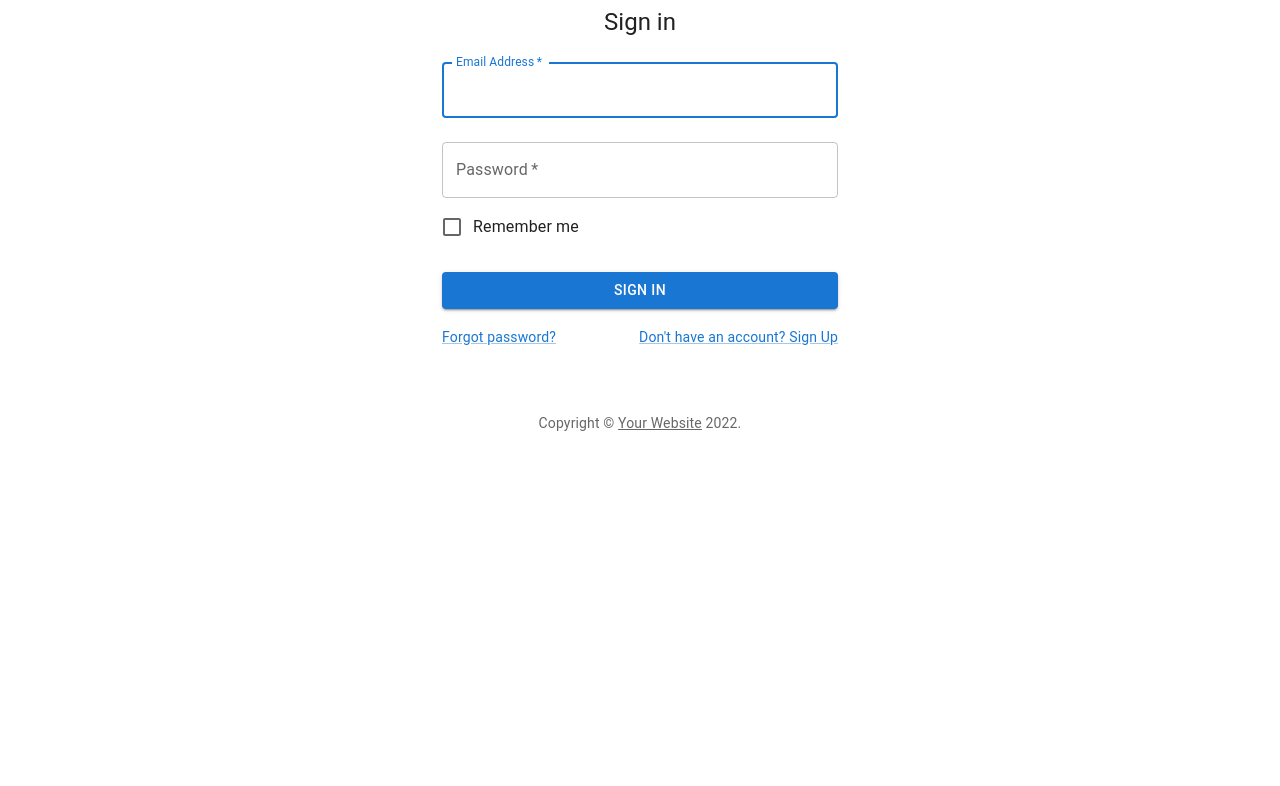
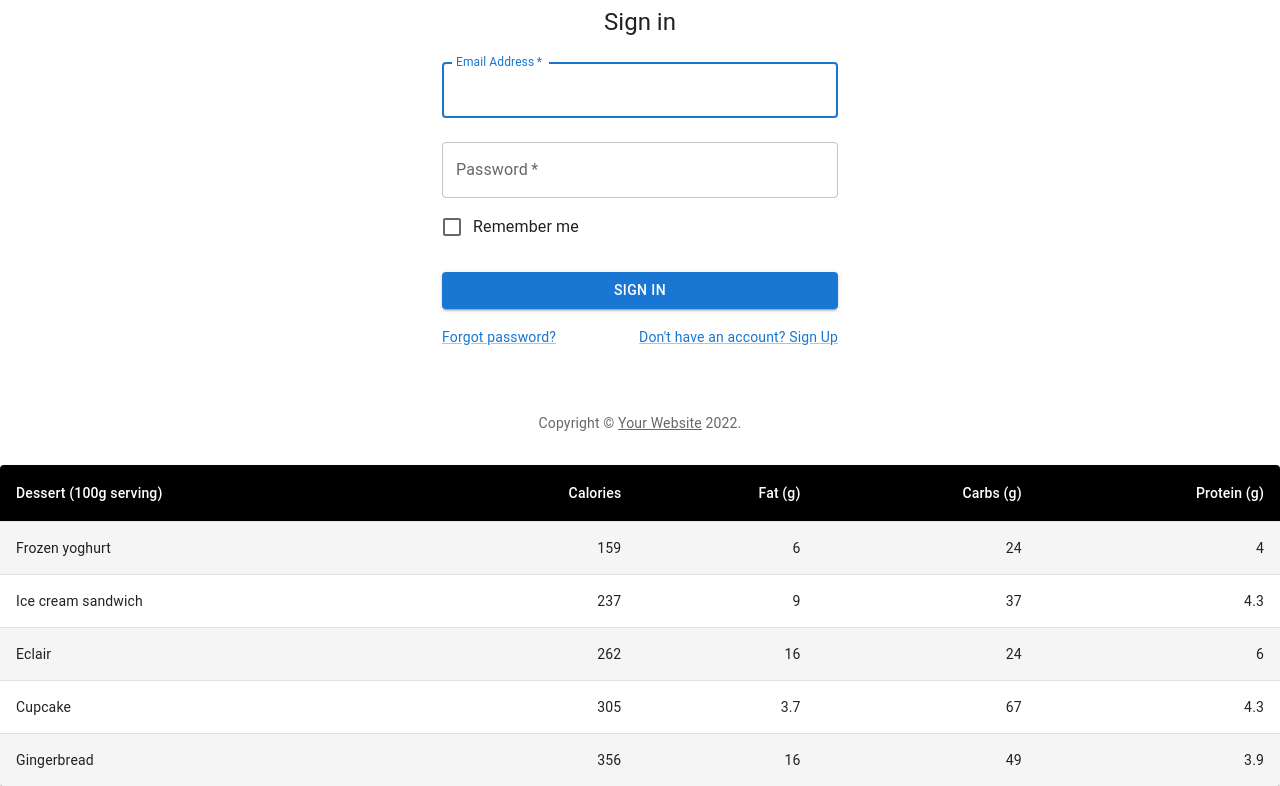
Before and after one commit to Osman-Alee/untitled11, a React (Create React App) app: page / in a window 1280 px wide. Shown: the part 783-1569 px from the top of the page. Before the commit the page ends 1248 px from the top, so only its background shows below. Built offline with nearby package versions, Linux system fonts and the light colour scheme.

Commit message:
faizan's second commit

```diff
--- a/src/App.js
+++ b/src/App.js
@@ -3,13 +3,14 @@ import * as React from 'react';
 import SignUp from "./SignUp";
 import SignIn from "./SignIn";
 import ResponsiveAppBar from "./ResponsiveAppBar";
-
+import CustomizedTables from "./CustomizedTables";
 function App() {
   return (
       <>
           <ResponsiveAppBar/>
           <SignUp/>
           <SignIn/>
+          <CustomizedTables/>
       </>
   );
 }
--- /dev/null
+++ b/src/CustomizedTables.js
@@ -0,0 +1,72 @@
+import * as React from 'react';
+import { styled } from '@mui/material/styles';
+import Table from '@mui/material/Table';
+import TableBody from '@mui/material/TableBody';
+import TableCell, { tableCellClasses } from '@mui/material/TableCell';
+import TableContainer from '@mui/material/TableContainer';
+import TableHead from '@mui/material/TableHead';
+import TableRow from '@mui/material/TableRow';
+import Paper from '@mui/material/Paper';
+
+const StyledTableCell = styled(TableCell)(({ theme }) => ({
+    [`&.${tableCellClasses.head}`]: {
+        backgroundColor: theme.palette.common.black,
+        color: theme.palette.common.white,
+    },
+    [`&.${tableCellClasses.body}`]: {
+        fontSize: 14,
+    },
+}));
+
+const StyledTableRow = styled(TableRow)(({ theme }) => ({
+    '&:nth-of-type(odd)': {
+        backgroundColor: theme.palette.action.hover,
+    },
+    // hide last border
+    '&:last-child td, &:last-child th': {
+        border: 0,
+    },
+}));
+
+function createData(name, calories, fat, carbs, protein) {
+    return { name, calories, fat, carbs, protein };
+}
+
+const rows = [
+    createData('Frozen yoghurt', 159, 6.0, 24, 4.0),
+    createData('Ice cream sandwich', 237, 9.0, 37, 4.3),
+    createData('Eclair', 262, 16.0, 24, 6.0),
+    createData('Cupcake', 305, 3.7, 67, 4.3),
+    createData('Gingerbread', 356, 16.0, 49, 3.9),
+];
+
+export default function CustomizedTables() {
+    return (
+        <TableContainer component={Paper}>
+            <Table sx={{ minWidth: 700 }} aria-label="customized table">
+                <TableHead>
+                    <TableRow>
+                        <StyledTableCell>Dessert (100g serving)</StyledTableCell>
+                        <StyledTableCell align="right">Calories</StyledTableCell>
+                        <StyledTableCell align="right">Fat&nbsp;(g)</StyledTableCell>
+                        <StyledTableCell align="right">Carbs&nbsp;(g)</StyledTableCell>
+                        <StyledTableCell align="right">Protein&nbsp;(g)</StyledTableCell>
+                    </TableRow>
+                </TableHead>
+                <TableBody>
+                    {rows.map((row) => (
+                        <StyledTableRow key={row.name}>
+                            <StyledTableCell component="th" scope="row">
+                                {row.name}
+                            </StyledTableCell>
+                            <StyledTableCell align="right">{row.calories}</StyledTableCell>
+                            <StyledTableCell align="right">{row.fat}</StyledTableCell>
+                            <StyledTableCell align="right">{row.carbs}</StyledTableCell>
+                            <StyledTableCell align="right">{row.protein}</StyledTableCell>
+                        </StyledTableRow>
+                    ))}
+                </TableBody>
+            </Table>
+        </TableContainer>
+    );
+}
```
